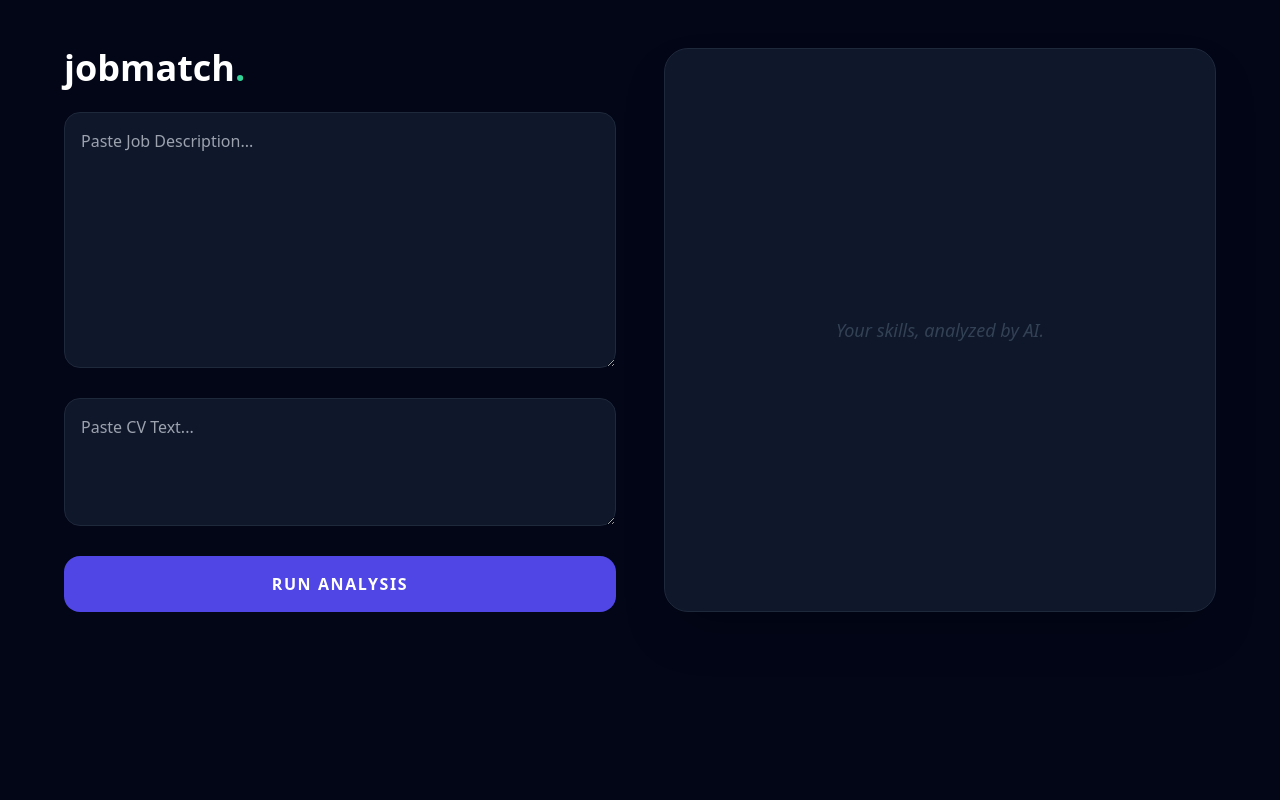
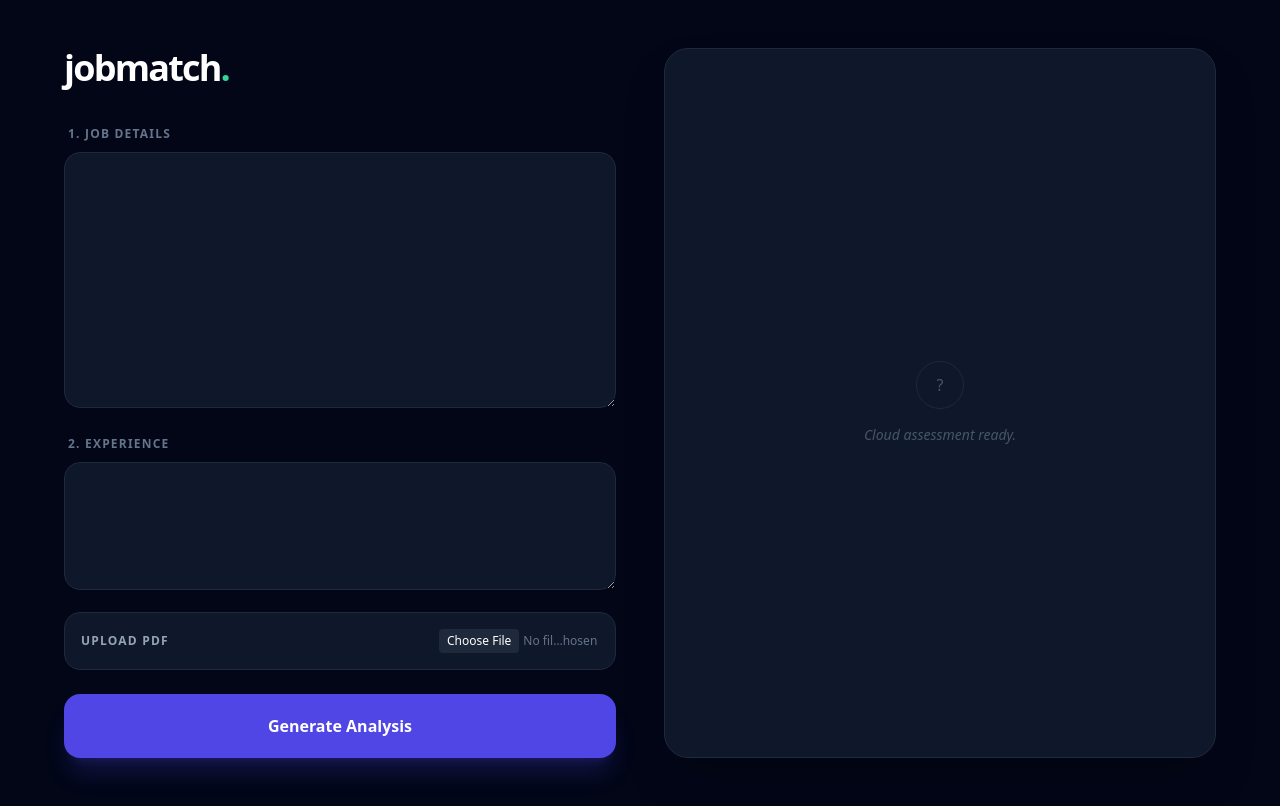
Before and after one commit to Anas127/jobmatch, a React (Create React App) app in the folder frontend/: page / in a window 1280 px wide. Built offline with nearby package versions, Linux system fonts and the light colour scheme.

Commit message:
frontend fix

```diff
--- a/frontend/src/App.js
+++ b/frontend/src/App.js
@@ -8,6 +8,7 @@ function App() {
   const [cvText, setCvText] = useState("");
   const [report, setReport] = useState(null);
   const [loading, setLoading] = useState(false);
+  const [errorMessage, setErrorMessage] = useState("");
 
   const loadExistingReport = useCallback(async (id) => {
     if (!id) return;
@@ -16,11 +17,11 @@ function App() {
       const data = await res.json();
       if (data && !data.error) {
         setReport(data);
-        setText(data.job_text || "");
-        setCvText(data.cv_text || "");
+        setText((prev) => prev || data.job_text || "");
+        setCvText((prev) => prev || data.cv_text || "");
       }
     } catch (err) {
-      console.error("Database fetch failed:", err);
+      console.error("Fetch failed:", err);
     }
   }, []);
 
@@ -29,27 +30,44 @@ function App() {
     const urlId = params.get("report_id");
     const isUnlocked = params.get("unlocked") === "true";
 
-    // SAFETY NET: Get the last report ID from memory if the URL is empty
+    // Safety net: check memory if URL is lost
     const savedId = localStorage.getItem("last_active_report");
     const activeId = urlId || savedId;
 
     if (activeId) {
+      // If we are returning from a payment attempt
       if (isUnlocked) {
-        // If they just paid, tell backend to unlock
         fetch(`${API_URL}/unlock/${activeId}`, { method: "POST" }).then(() =>
           loadExistingReport(activeId),
         );
 
-        // Clean URL
         const url = new URL(window.location.href);
         url.searchParams.delete("unlocked");
         window.history.replaceState({}, "", url.toString());
       } else {
-        // Just load it (it will show as paid if the DB says so)
         loadExistingReport(activeId);
       }
     }
   }, [loadExistingReport]);
+
+  const handleFileUpload = async (e) => {
+    const file = e.target.files[0];
+    if (!file) return;
+    setLoading(true);
+    try {
+      const formData = new FormData();
+      formData.append("file", file);
+      const res = await fetch(`${API_URL}/upload-cv`, {
+        method: "POST",
+        body: formData,
+      });
+      const data = await res.json();
+      setCvText(data.text);
+    } catch (err) {
+      setErrorMessage("Upload failed.");
+    }
+    setLoading(false);
+  };
 
   const handleAnalyze = async () => {
     if (!text) return;
@@ -61,130 +79,162 @@ function App() {
         body: JSON.stringify({ job_description: text, cv: cvText }),
       });
       const data = await res.json();
-
-      // Save to both URL and Memory
       localStorage.setItem("last_active_report", data.id);
       window.history.pushState({}, "", `?report_id=${data.id}`);
-
       await loadExistingReport(data.id);
     } catch (err) {
-      alert("AI Analysis failed. Check if server is awake.");
+      setErrorMessage("Backend is sleeping. Try again.");
     }
     setLoading(false);
   };
 
   return (
+    <>
       <div className="min-h-screen bg-slate-950 text-white p-6 md:p-12 font-sans">
         <div className="max-w-6xl mx-auto grid md:grid-cols-2 gap-12">
-        {/* INPUTS */}
           <div className="space-y-6">
-          <h1 className="text-4xl font-black">
+            <div className="flex items-center gap-2 mb-8">
+              <span className="text-4xl font-black tracking-tighter">
                 jobmatch<span className="text-emerald-400">.</span>
-          </h1>
+              </span>
+            </div>
+
+            <div className="space-y-4">
+              <label className="block">
+                <span className="text-xs font-bold text-slate-500 uppercase tracking-widest ml-1">
+                  1. Job Details
+                </span>
                 <textarea
-            className="w-full h-64 bg-slate-900 border border-slate-800 p-4 rounded-2xl outline-none focus:border-indigo-500"
+                  className="w-full h-64 bg-slate-900 border border-slate-800 p-4 rounded-2xl mt-2 focus:border-indigo-500 outline-none transition"
                   value={text}
                   onChange={(e) => setText(e.target.value)}
-            placeholder="Paste Job Description..."
                 />
+              </label>
+
+              <label className="block">
+                <span className="text-xs font-bold text-slate-500 uppercase tracking-widest ml-1">
+                  2. Experience
+                </span>
                 <textarea
-            className="w-full h-32 bg-slate-900 border border-slate-800 p-4 rounded-2xl outline-none focus:border-indigo-500"
+                  className="w-full h-32 bg-slate-900 border border-slate-800 p-4 rounded-2xl mt-2 focus:border-indigo-500 outline-none transition"
                   value={cvText}
                   onChange={(e) => setCvText(e.target.value)}
-            placeholder="Paste CV Text..."
                 />
+              </label>
+
+              <div className="bg-slate-900 p-4 rounded-2xl border border-slate-800 flex justify-between items-center">
+                <span className="text-xs font-bold text-slate-400 uppercase tracking-widest">
+                  Upload PDF
+                </span>
+                <input
+                  type="file"
+                  onChange={handleFileUpload}
+                  className="text-xs text-slate-500 w-40 file:bg-slate-800 file:text-white file:border-0 file:rounded file:px-2 file:py-1"
+                />
+              </div>
+            </div>
+
             <button
               onClick={handleAnalyze}
-            disabled={loading}
-            className="w-full py-4 bg-indigo-600 hover:bg-indigo-500 rounded-2xl font-bold uppercase tracking-widest transition"
+              disabled={loading || !text}
+              className="w-full py-5 bg-indigo-600 hover:bg-indigo-500 rounded-2xl font-bold transition-all shadow-xl shadow-indigo-600/20"
             >
-            {loading ? "AI is working..." : "Run Analysis"}
+              {loading ? "Analyzing..." : "Generate Analysis"}
             </button>
           </div>
 
-        {/* RESULTS */}
-        <div className="bg-slate-900 p-8 rounded-3xl border border-slate-800 shadow-2xl min-h-[500px]">
+          <div className="bg-slate-900 p-8 rounded-3xl border border-slate-800 shadow-2xl min-h-[600px]">
             {!report ? (
-            <div className="flex flex-col items-center justify-center h-full text-slate-700 py-20 text-center">
-              <p className="text-lg italic">Your skills, analyzed by AI.</p>
+              <div className="flex flex-col items-center justify-center h-full text-slate-600 py-32 text-center">
+                <div className="w-12 h-12 border border-slate-800 rounded-full flex items-center justify-center mb-4">
+                  ?
+                </div>
+                <p className="text-sm italic">Cloud assessment ready.</p>
               </div>
             ) : (
-            <div className="space-y-8 animate-in fade-in duration-700">
-              <div className="flex justify-between items-end border-b border-slate-800 pb-6">
+              <div className="space-y-10">
+                <div className="flex justify-between items-end pb-8 border-b border-slate-800">
                   <div>
-                  <p className="text-slate-500 text-xs font-bold uppercase tracking-widest mb-1">
-                    Score
+                    <p className="text-slate-500 text-xs font-bold uppercase tracking-widest mb-2">
+                      Match Score
                     </p>
-                  <h2 className="text-7xl font-black text-emerald-400">
+                    <h2 className="text-7xl font-black text-emerald-400 leading-none tracking-tighter">
                       {report.result?.score}%
                     </h2>
                   </div>
                   {report.is_paid && (
-                  <span className="bg-emerald-500/10 text-emerald-400 text-xs px-2 py-1 rounded border border-emerald-500/20 font-bold">
-                    PRO UNLOCKED
+                    <span className="bg-emerald-500/10 text-emerald-400 text-[10px] px-3 py-1.5 rounded-lg font-black uppercase border border-emerald-500/20">
+                      Pro
                     </span>
                   )}
                 </div>
 
-              <div className="space-y-6">
+                <div className="space-y-8">
                   <div>
-                  <h3 className="text-slate-400 font-bold text-xs uppercase mb-2 tracking-widest">
-                    Feedback
+                    <h3 className="text-slate-200 font-bold mb-4 text-xs uppercase tracking-widest">
+                      Missing Tech
                     </h3>
-                  <p className="text-slate-300 italic leading-relaxed">
+                    <div className="flex flex-wrap gap-2">
+                      {report.result?.missing_skills?.map((s, i) => (
+                        <span
+                          key={i}
+                          className="bg-slate-950 text-slate-300 border border-slate-800 px-4 py-1.5 rounded-xl text-xs"
+                        >
+                          {s}
+                        </span>
+                      ))}
+                    </div>
+                  </div>
+
+                  <div>
+                    <h3 className="text-slate-200 font-bold mb-3 text-xs uppercase tracking-widest">
+                      Recruiter Note
+                    </h3>
+                    <p className="text-slate-400 text-sm italic">
                       {!report.is_paid
-                      ? report.result?.explanation?.substring(0, 70) + "..."
+                        ? report.result?.explanation?.substring(0, 80) + "..."
                         : report.result?.explanation}
                     </p>
                   </div>
 
-                {!report.is_paid ? (
-                  <div className="pt-4">
+                  {!report.is_paid && (
+                    <div className="pt-10">
                       <button
                         onClick={() => {
                           const redirect = `https://jobmatch-fjik.vercel.app/?report_id=${report.id}&unlocked=true`;
                           window.location.href = `https://jobskills.lemonsqueezy.com/checkout/buy/5fe468f4-a8c6-4222-bbd4-ad1492248a92?embed=1&redirect_url=${encodeURIComponent(redirect)}`;
                         }}
-                      className="w-full py-5 bg-emerald-500 hover:bg-emerald-400 text-white rounded-2xl font-bold text-lg shadow-xl shadow-emerald-500/20 transition"
+                        className="w-full py-4 bg-emerald-500 text-white rounded-2xl font-bold text-lg"
                       >
-                      Reveal Full Report — $3
+                        Unlock for $3
                       </button>
-                    <p className="text-[10px] text-slate-600 text-center mt-3 uppercase tracking-tighter">
-                      Secure Payment via Lemon Squeezy
-                    </p>
                     </div>
-                ) : (
-                  <div className="pt-4 space-y-8 animate-in slide-in-from-top-4 duration-500">
+                  )}
+
+                  {report.is_paid && (
+                    <div className="pt-8 border-t border-slate-800 space-y-8">
                       <div>
                         <h3 className="text-red-400 font-bold text-xs uppercase tracking-widest mb-4">
                           Rejection Risks
                         </h3>
-                      <ul className="text-sm text-slate-400 space-y-3">
+                        <ul className="space-y-3 text-sm text-slate-300">
                           {report.result?.rejection_reasons?.map((r, i) => (
-                          <li key={i} className="flex items-start gap-3">
-                            <span className="w-1.5 h-1.5 bg-red-500 rounded-full mt-1.5 flex-shrink-0"></span>
-                            {r}
-                          </li>
+                            <li key={i}>• {r}</li>
                           ))}
                         </ul>
                       </div>
                       <div>
                         <h3 className="text-indigo-400 font-bold text-xs uppercase tracking-widest mb-4">
-                        Priority Roadmap
+                          Roadmap
                         </h3>
-                      <div className="grid grid-cols-1 gap-2">
                         {report.result?.priority_skills?.map((ps, i) => (
                           <div
                             key={i}
-                            className="bg-slate-950 p-4 rounded-xl border border-slate-800 text-sm flex justify-between items-center"
+                            className="bg-slate-950 p-4 rounded-xl border border-slate-800 text-sm mb-2"
                           >
-                            {ps}{" "}
-                            <span className="text-[10px] text-slate-600 font-bold">
-                              URGENT
-                            </span>
+                            {ps}
                           </div>
                         ))}
-                      </div>
                       </div>
                     </div>
                   )}
@@ -193,8 +243,9 @@ function App() {
             )}
           </div>
         </div>
+      </div>
       <Analytics />
-    </div>
+    </>
   );
 }
 
```
Lines whose indentation alone changed are shown as unchanged.
